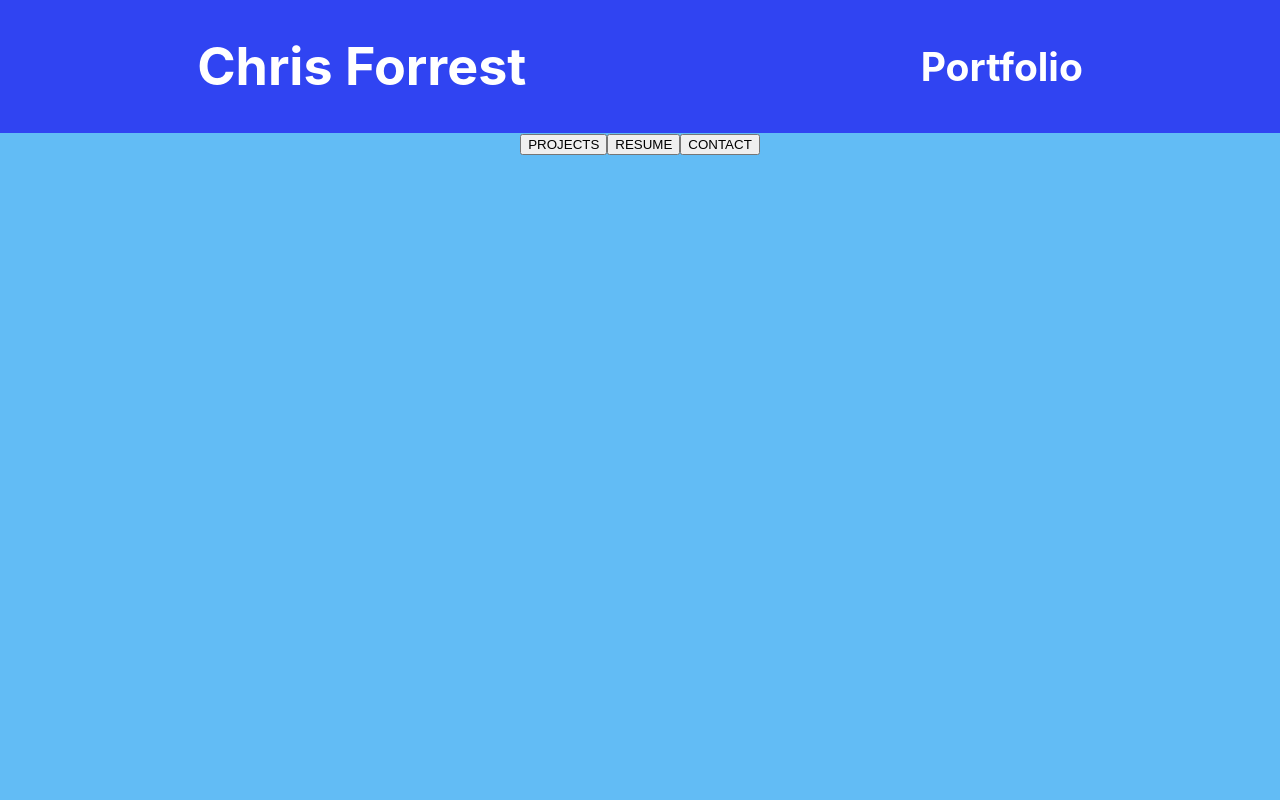
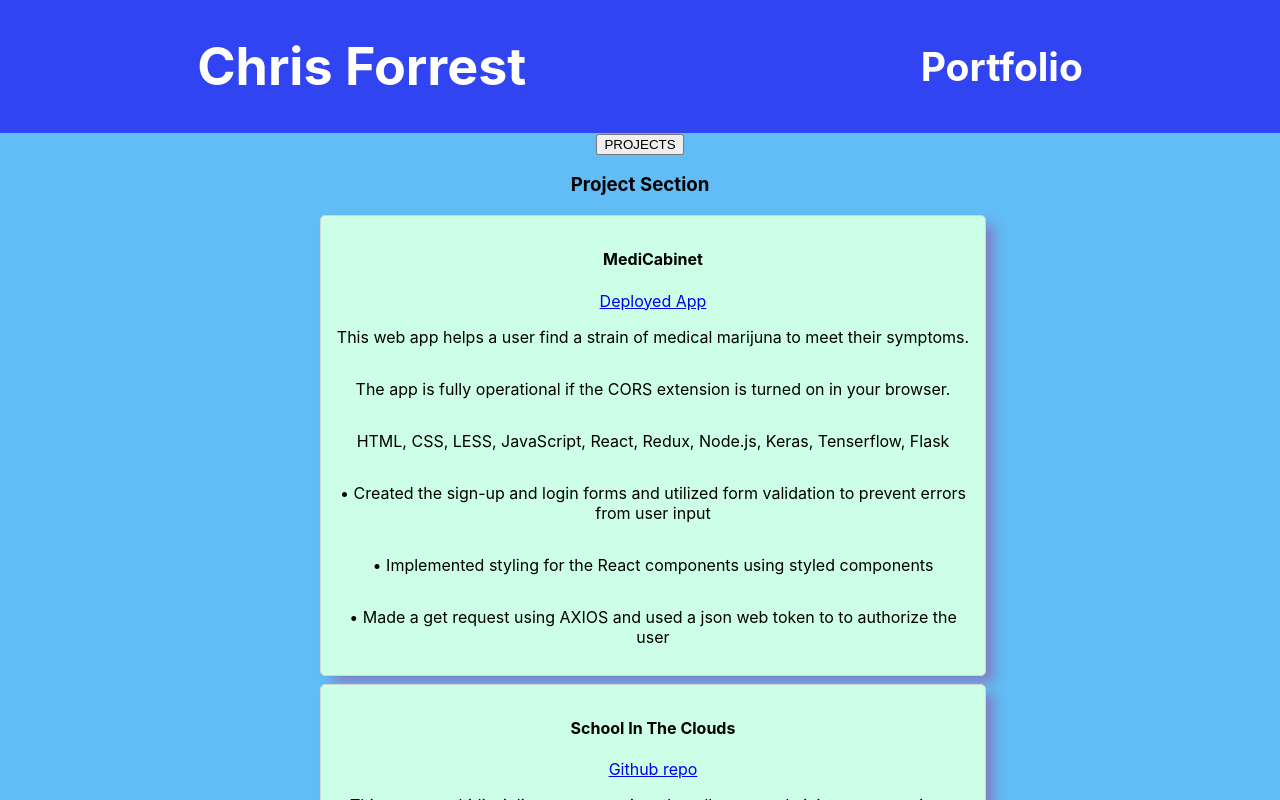
Before and after one commit to Chris-Forrest/cdf_portfolio, a React (Create React App) app in the folder myportfolio/: page / in a window 1280 px wide. Both pictures are taken after a click on the button "PROJECTS". Shown: the top 800 px of the page. Built offline with nearby package versions, Linux system fonts and the light colour scheme.

Commit message:
added ProjectsSection some styling and 3 projects

```diff
--- a/myportfolio/package.json
+++ b/myportfolio/package.json
@@ -6,14 +6,12 @@
     "@testing-library/jest-dom": "^5.11.4",
     "@testing-library/react": "^11.1.0",
     "@testing-library/user-event": "^12.1.10",
-    "components": "^0.1.0",
     "logger": "^0.0.1",
     "react": "^17.0.1",
     "react-dom": "^17.0.1",
     "react-redux": "^7.2.2",
     "react-scripts": "4.0.3",
     "redux": "^4.0.5",
-    "styled": "^1.0.0",
     "styled-components": "^5.2.1",
     "web-vitals": "^1.0.1"
   },
--- a/myportfolio/src/App.js
+++ b/myportfolio/src/App.js
@@ -1,11 +1,19 @@
 import React, { useState, useEffect } from 'react';
 import './App.css';
+import ProjectSection from './components/projectsSection';
+import styled from 'styled-components';
+
+
+
 
 function App() {
 
   const [ projectsSection, projectsSectionExpanded ] = useState(false);
   const [ resumeSection, resumeSectionExpanded ] = useState(false);
   const [ contactSection, contactSectionExpanded ] = useState(false);
+
+
+
 
 
   return (
@@ -16,8 +24,16 @@ function App() {
       </header>
       <body>
         <button onClick= {() => projectsSectionExpanded(true)}>PROJECTS</button>
+        {projectsSection && (
+          <div className='projectsSection'>
+          <ProjectSection  />
+
+          <button onClick={() => projectsSectionExpanded(false)} >Hide</button>
+         </div>
+        )}
         <button onClick= {() => resumeSectionExpanded(true)}>RESUME</button>
         <button onClick= {() => contactSectionExpanded(true)}>CONTACT</button>
+
       </body>
     </div>
   );
--- /dev/null
+++ b/myportfolio/src/components/contactSection.js
@@ -0,0 +1 @@
+import React from 'react';
--- /dev/null
+++ b/myportfolio/src/components/projectsSection.js
@@ -0,0 +1,93 @@
+import React from 'react';
+import styled from 'styled-components';
+
+
+
+const StyledProjectCard = styled.div`
+display: flex;
+flex-direction: column;
+border: 1px solid rgb(210, 210, 210);
+border-radius: 5px;
+box-shadow: 10px 8px 12px -2px rgb(128, 127, 197);
+margin: 8px;
+padding: 12px;
+background-color: #ccffe5;
+width: 50%;
+margin-left:25%;
+align: center;
+`
+
+
+const ProjectSection = () => {
+
+
+
+    return(
+        <div className='projectsSection'>
+            <h3>Project Section</h3>
+            <StyledProjectCard>
+                <h4 >MediCabinet</h4>
+                <a href={'https://medicabinett.netlify.app/'} > Deployed App</a>
+                <p>
+                This web app helps a user find a strain of medical marijuna to meet their symptoms.
+                </p>
+
+                <p>The app is fully operational if the CORS extension is turned on in your browser.
+                </p>
+                <p>HTML, CSS, LESS, JavaScript, React, Redux, Node.js, Keras, Tenserflow, Flask</p>
+
+                <p>• Created the sign-up and login forms and utilized form validation to prevent errors from user input
+                    </p>
+                <p>• Implemented styling for the React components using styled components
+                    </p>
+
+                <p>• Made a get request using AXIOS and used a json web token to to authorize the user
+                    </p>
+
+            </StyledProjectCard>
+            <StyledProjectCard>
+                <h4>School In The Clouds</h4>
+                <a href={'https://github.com/School-in-the-clouds-bw/SITC_FE' }>Github repo</a>
+                <p>
+                This was a multidisciplinary team project that allows an administrator to assign a tutor to a student for tutoring .
+                </p>
+                <p>
+                HTML, CSS, LESS, JavaScript, React, Axios, Yup,Styled components, material UI, Node.js, Express, knex
+                </p>
+                <p>
+                • Created the React app styled with both styled components and material UI
+                </p>
+                <p>
+                • Made a single page app utilizing react-router for navigation and made the administrator dashboard with modals to allow the assigning, editing and deleting of tasks
+                </p>
+                <p>
+                • Managed state with Redux and all CRUD operations with AXIOS interacting with a node.js backend and authenticated users with json web tokens
+                </p>
+            </StyledProjectCard>
+            <StyledProjectCard>
+                <h4>Co-make</h4>
+                <a href={'https://github.com/Co-make-2/Back-end'} >Github repo</a>
+                <p>
+                This app allows a community/organization to match volunteers with projects that need to be completed.
+                </p>
+                <p>
+                HTML, CSS, LESS, JavaScript, React, Axios, Yup,Styled components, material UI, Node.js, Express, knex, SQLite
+                </p>
+                <p>
+                • created all listings database,schema,routes,models and tests
+                </p>
+                <p>
+                • Implemented knex to query a database created using SQLite3
+                </p>
+                <p>
+                • performed tests using jest and supertest
+                </p>
+            </StyledProjectCard>
+            <StyledProjectCard></StyledProjectCard>
+            <StyledProjectCard></StyledProjectCard>
+        </div>
+    )
+
+}
+
+export default ProjectSection;
```
Also changed, not shown: myportfolio/src/components/resumeSection.js (added), 2 other files (tests, documents, lock files or other folders).
